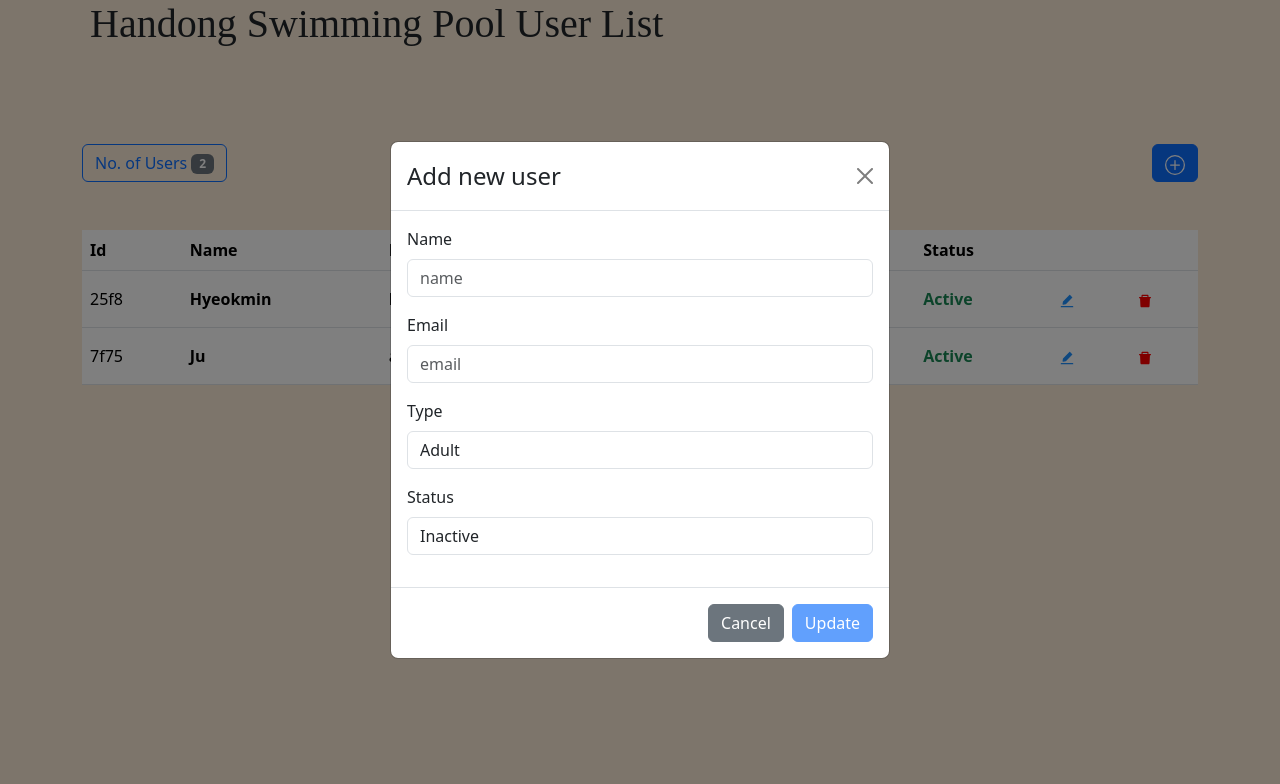
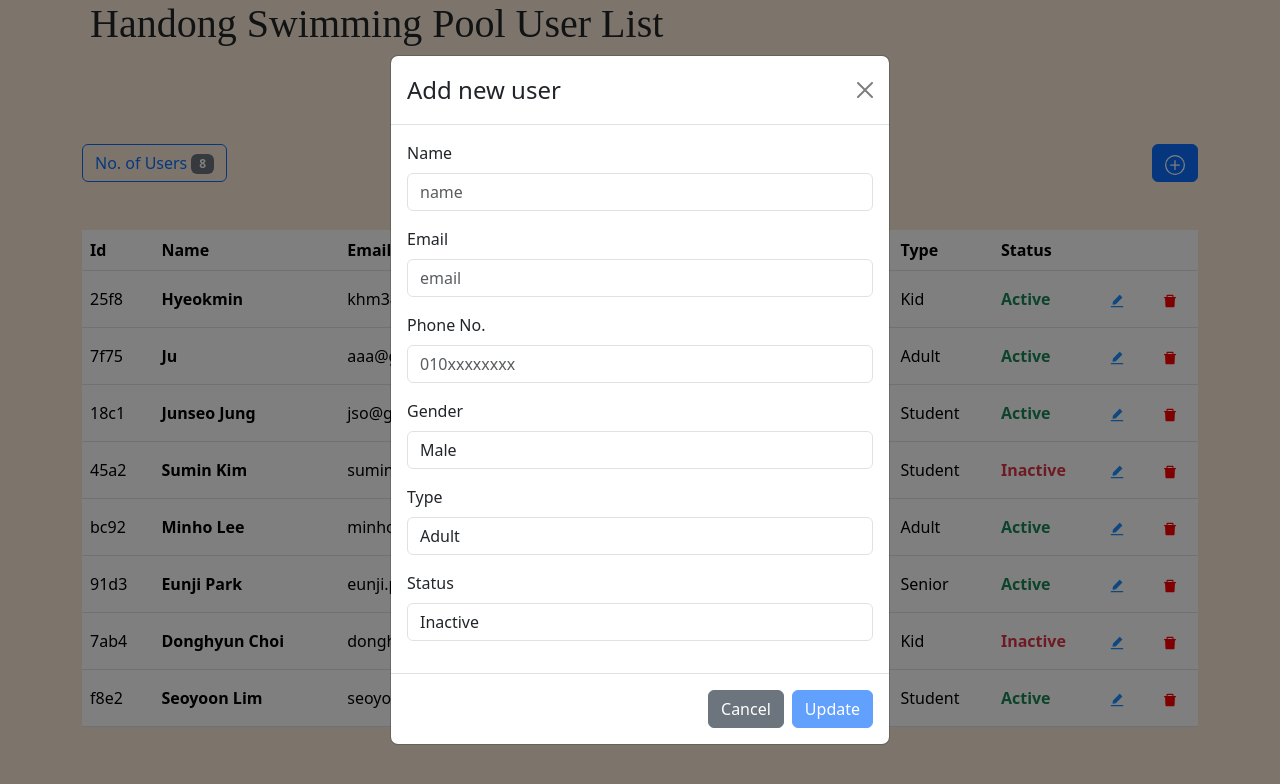
Before and after one commit to hyeokkiyaa/OS5, a React (Create React App) app: page / in a window 1280 px wide. Both pictures are taken after a click on the button 1175 px from the left and 163 px from the top of the page. Shown: the top 784 px of the page. Built offline with nearby package versions, Linux system fonts and the light colour scheme; data requests are answered from the project's data file.

Commit message:
add 2 fields gender and phone number

```diff
--- a/src/Components/AddUser.js
+++ b/src/Components/AddUser.js
@@ -9,6 +9,8 @@ import { ReactComponent as PlusCircleIcon } from './plus-circle.svg';
 const initialUserData = {
   name: "",
   email: "",
+  phone: "",
+  gender: "M",
   type: "Adult",
   isActive: false,
 };
@@ -30,6 +32,8 @@ const AddUser = ({ userData, addUser }) => {
       body: JSON.stringify({
         name: newUser.name,
         email: newUser.email,
+        phone: newUser.phone,
+        gender: newUser.gender,
         type: newUser.type,
         isActive: newUser.isActive === "true" ? true : false,
       }),
@@ -112,6 +116,37 @@ const NewUserFormComponent = ({ newUser, setnewUser }) => {
             onChange={(e) => setnewUser({ ...newUser, email: e.target.value })}
           />
         </Form.Group>
+        <Form.Group className="mb-3 form-group-zero-margin">
+          <Form.Label>Phone No.</Form.Label>
+          <Form.Control
+            type="text"
+            placeholder="010xxxxxxxx"
+            name="phone"
+            value={newUser.phone}
+            onChange={(e) => setnewUser({ ...newUser, phone: e.target.value })}
+            required
+          />
+        </Form.Group>
+
+        <Form.Group className="mb-3">
+          <Form.Label>Gender</Form.Label>
+          <Form.Control
+            as="select"
+            name="gender"
+            value={newUser.gender}
+            onChange={(e) =>
+              setnewUser({
+                ...newUser,
+                gender: e.target.value,
+              })
+            }
+          >
+            <option value="M">Male</option>
+            <option value="F">Female</option>
+
+          </Form.Control>
+        </Form.Group>
+
         <Form.Group className="mb-3">
           <Form.Label>Type</Form.Label>
           <Form.Control
@@ -150,7 +185,7 @@ const NewUserFormComponent = ({ newUser, setnewUser }) => {
           </Form.Control>
         </Form.Group>
       </Form>
-    </div>
+    </div >
   );
 };
 
--- a/src/Components/UserList.js
+++ b/src/Components/UserList.js
@@ -69,6 +69,8 @@ const UserList = ({ userData, fetchAllUsers, deleteUser, updateUser }) => {
         id: selectedUser.id,
         name: selectedUser.name,
         email: selectedUser.email,
+        phone: selectedUser.phone,
+        gender: selectedUser.gender,
         type: selectedUser.type,
         isActive: selectedUser.isActive === "true" ? true : false,
       }),
@@ -103,6 +105,8 @@ const UserList = ({ userData, fetchAllUsers, deleteUser, updateUser }) => {
                   <th>Id</th>
                   <th>Name</th>
                   <th>Email</th>
+                  <th>Phone No.</th>
+                  <th>Gender</th>
                   <th>Type</th>
                   <th>Status</th>
                   <th></th>
@@ -114,11 +118,12 @@ const UserList = ({ userData, fetchAllUsers, deleteUser, updateUser }) => {
                     <td>{ele.id}</td>
                     <td className="fw-bold">{ele.name}</td>
                     <td>{ele.email}</td>
+                    <td>{ele.phone}</td>
+                    <td>{ele.gender}</td>
                     <td>{ele.type}</td>
                     <td
-                      className={`fw-bold ${
-                        ele.isActive ? "text-success" : "text-danger"
-                      }`}
+                      className={`fw-bold ${ele.isActive ? "text-success" : "text-danger"
+                        }`}
                     >
                       {ele.isActive ? "Active" : "Inactive"}
                     </td>
@@ -223,7 +228,37 @@ const FormComponent = ({ selecteduser, setselecteduser }) => {
               setselecteduser({ ...selecteduser, email: e.target.value })
             }
           />
+          <Form.Group className="mb-3">
+            <Form.Label>Phone No.</Form.Label>
+            <Form.Control
+              type="text"
+              placeholder="010-xxxx-xxxx"
+              name="phone"
+              value={selecteduser.phone}
+              onChange={(e) =>
+                setselecteduser({ ...selecteduser, phone: e.target.value })
+              }
+            />
+          </Form.Group>
         </Form.Group>
+        <Form.Group className="mb-3">
+          <Form.Label>Gender</Form.Label>
+          <Form.Control
+            as="select"
+            name="gender"
+            value={selecteduser.type}
+            onChange={(e) =>
+              setselecteduser({
+                ...selecteduser,
+                gender: e.target.value,
+              })
+            }
+          >
+            <option value="M">Male</option>
+            <option value="F">Female</option>
+          </Form.Control>
+        </Form.Group>
+
         <Form.Group className="mb-3">
           <Form.Label>Type</Form.Label>
           <Form.Control
--- a/src/Userdata/db.json
+++ b/src/Userdata/db.json
@@ -4,6 +4,8 @@
       "id": "25f8",
       "name": "Hyeokmin",
       "email": "khm3806070@gmail.com",
+      "phone": "01086957574",
+      "gender": "M",
       "type": "Kid",
       "isActive": true
     },
@@ -11,7 +13,63 @@
       "id": "7f75",
       "name": "Ju",
       "email": "aaa@gmail.com",
+      "phone": "01012347574",
+      "gender": "F",
       "type": "Adult",
+      "isActive": true
+    },
+    {
+      "id": "18c1",
+      "name": "Junseo Jung",
+      "email": "jso@gmail.com",
+      "phone": "01096585741",
+      "gender": "M",
+      "type": "Student",
+      "isActive": true
+    },
+    {
+      "id": "45a2",
+      "name": "Sumin Kim",
+      "email": "sumin.kim@gmail.com",
+      "phone": "01098765432",
+      "gender": "F",
+      "type": "Student",
+      "isActive": false
+    },
+    {
+      "id": "bc92",
+      "name": "Minho Lee",
+      "email": "minho.lee@gmail.com",
+      "phone": "01054327654",
+      "gender": "M",
+      "type": "Adult",
+      "isActive": true
+    },
+    {
+      "id": "91d3",
+      "name": "Eunji Park",
+      "email": "eunji.park@gmail.com",
+      "phone": "01076543218",
+      "gender": "F",
+      "type": "Senior",
+      "isActive": true
+    },
+    {
+      "id": "7ab4",
+      "name": "Donghyun Choi",
+      "email": "donghyun.choi@gmail.com",
+      "phone": "01012341234",
+      "gender": "M",
+      "type": "Kid",
+      "isActive": false
+    },
+    {
+      "id": "f8e2",
+      "name": "Seoyoon Lim",
+      "email": "seoyoon.lim@gmail.com",
+      "phone": "01078965412",
+      "gender": "F",
+      "type": "Student",
       "isActive": true
     }
   ]
```
